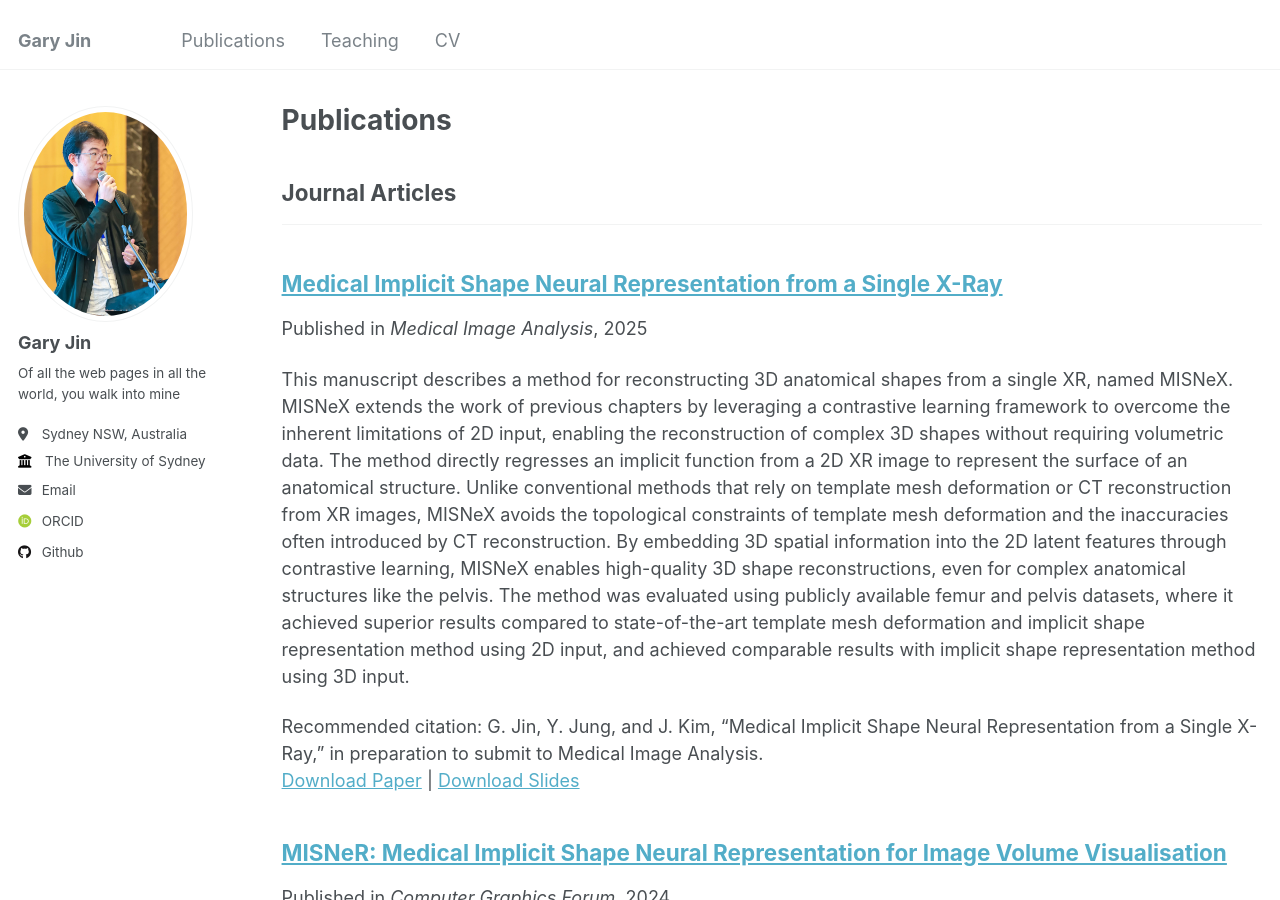
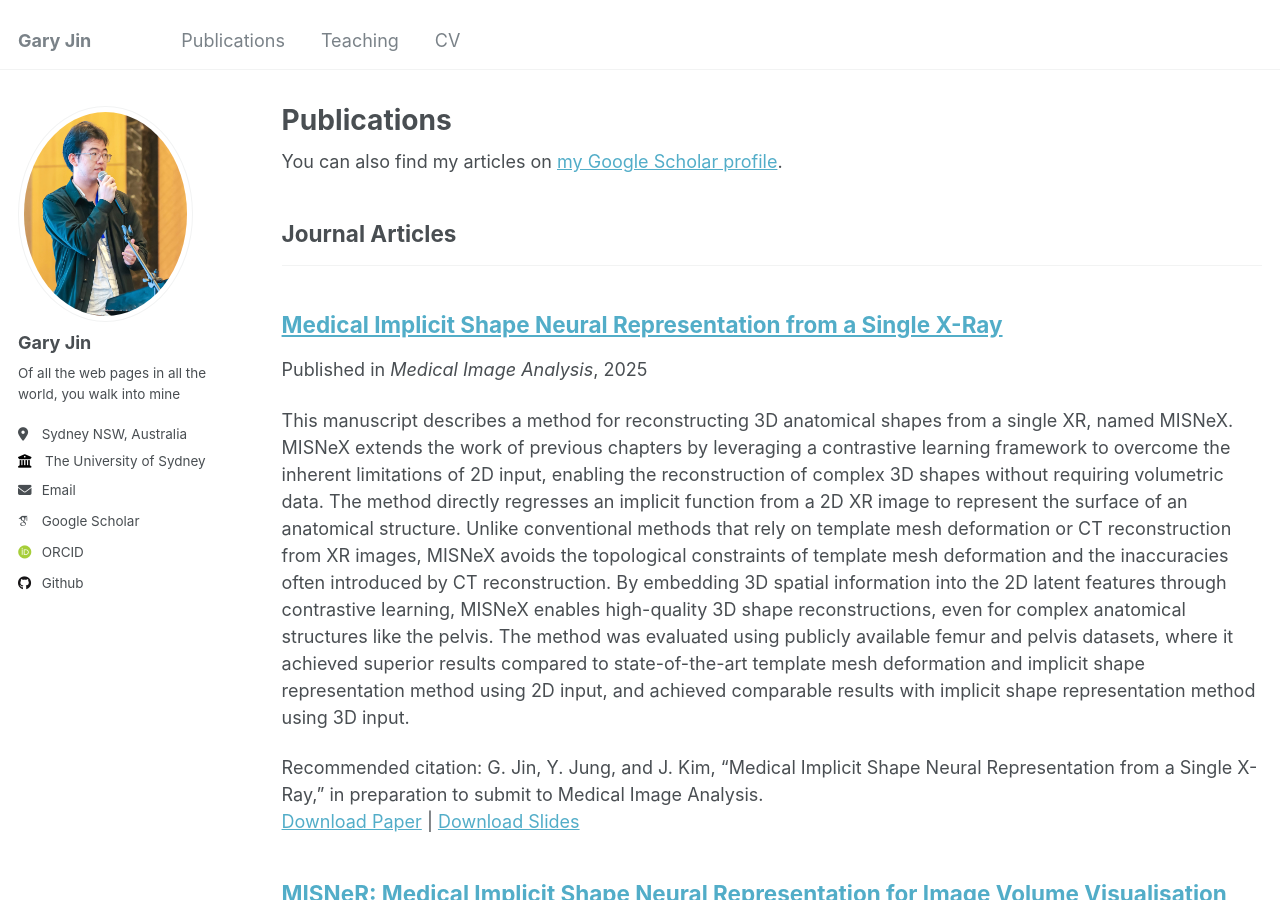
Before and after one commit to TheAttackingEyebrows/theattackingeyebrows.github.io, a Jekyll site: the page built from _pages/publications.html, in a window 1280 px wide and 900 px high. Built offline with Jekyll 4.4.1, drawn with Linux system fonts in a browser that asks for light colours; some web fonts are replaced; part of the change alters nothing that is shown.

Commit message:
Update _config.yml
add google scholar

```diff
--- a/_config.yml
+++ b/_config.yml
@@ -31,7 +31,7 @@ author:
   email            : "theattackingeyebrows@gmail.com"
 
   # Academic websites
-  googlescholar    : # URL - Update with the correct link to your profile
+  googlescholar    : "https://scholar.google.com/citations?user=1djEvuQAAAAJ&hl=en"
   orcid            : "http://orcid.org/0000-0002-5073-6257"
 
 
```
